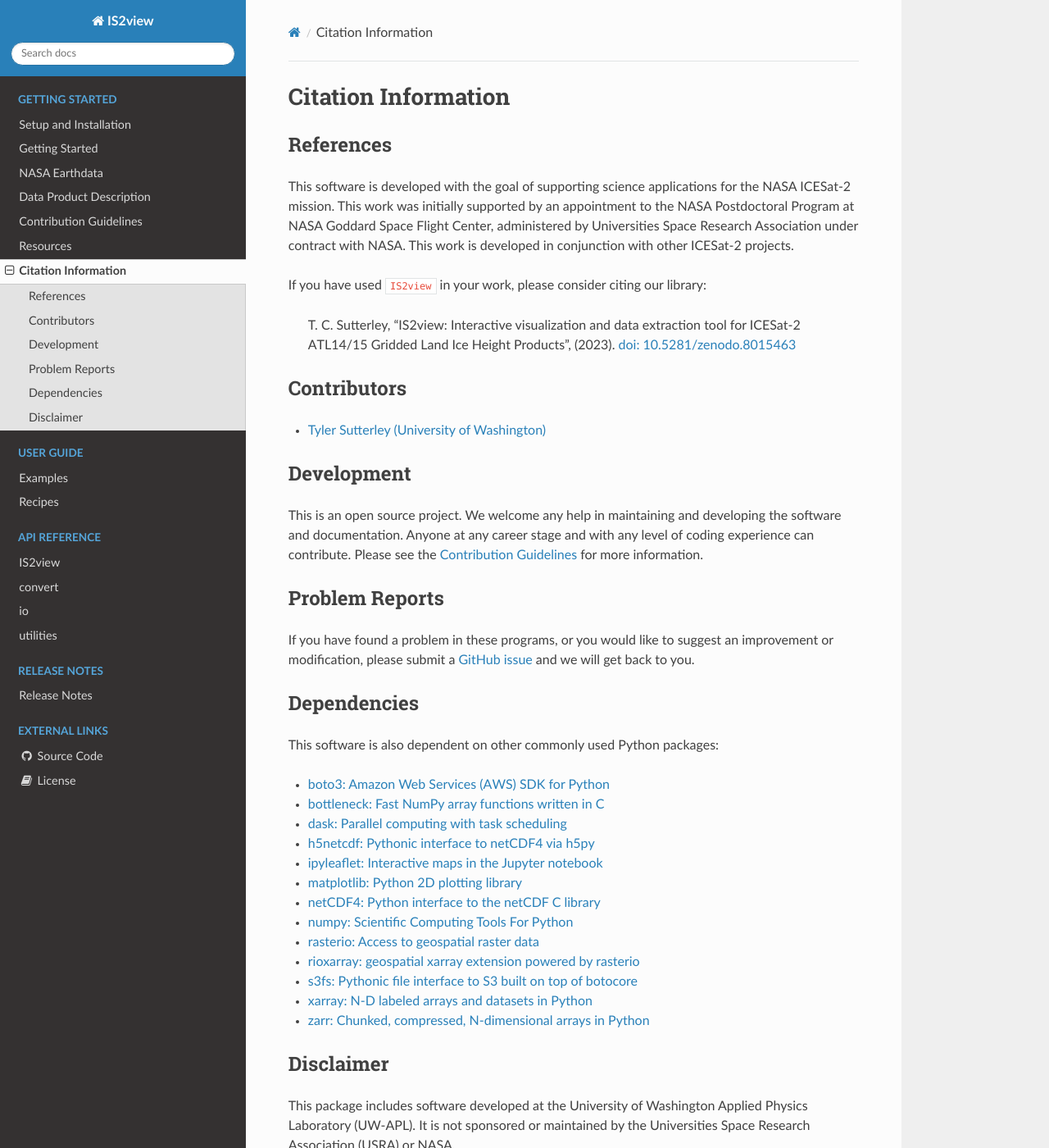
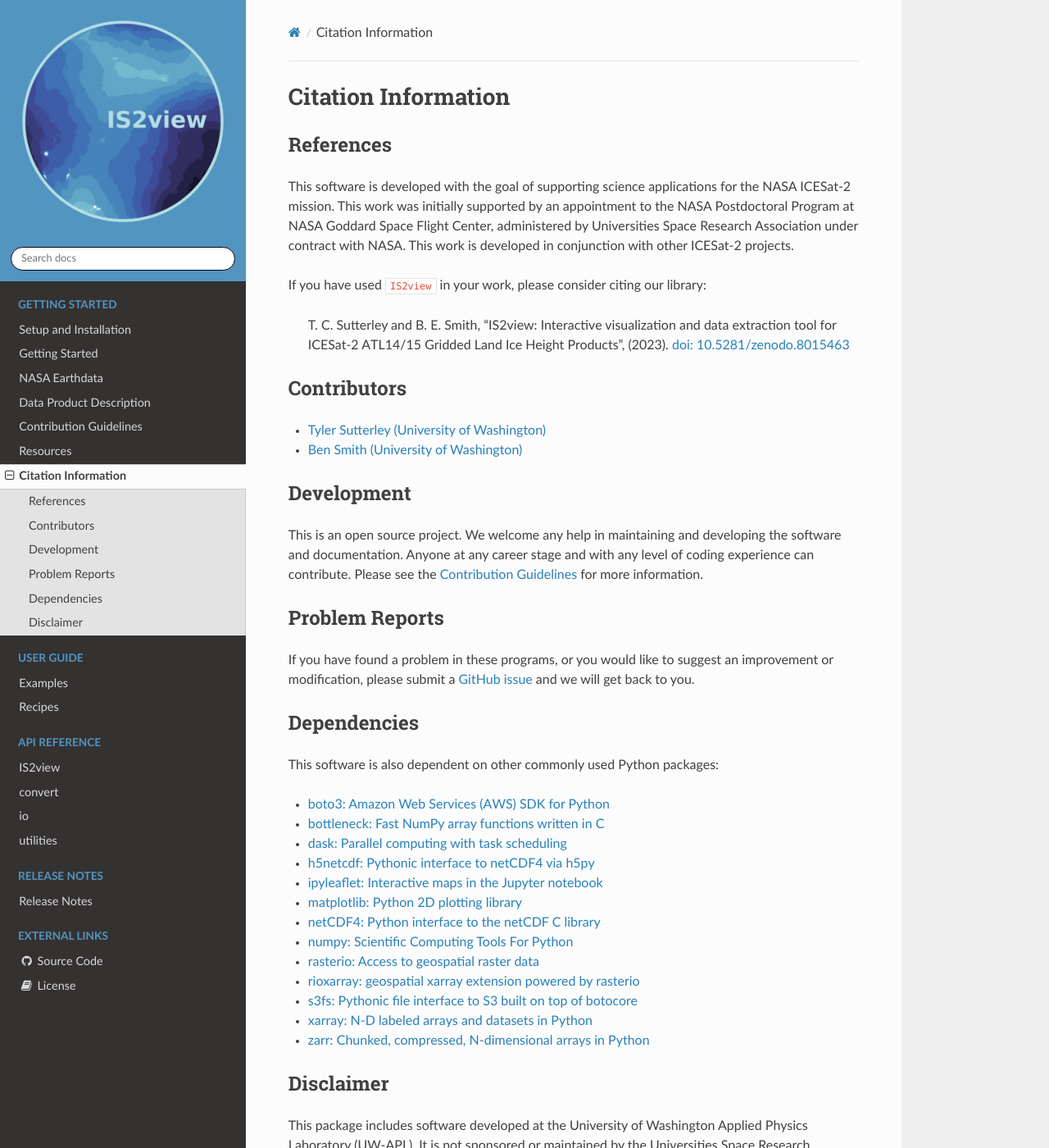
Before and after one commit to tsutterley/IS2view, a Sphinx documentation site: the page built from doc/source/getting_started/Citations.rst, in a window 1280 px wide and 1400 px high. Shown: the whole window at 82% size. Built offline with Sphinx 7.4.7 and the Read the Docs theme 2.0.0, drawn with Linux system fonts in a browser that asks for light colours.

Commit message:
docs: update style of documentation and add logo

```diff
--- a/CONTRIBUTORS.rst
+++ b/CONTRIBUTORS.rst
@@ -1 +1,2 @@
 - `Tyler Sutterley (University of Washington) <http://psc.apl.uw.edu/people/investigators/tyler-sutterley/>`_
+- `Ben Smith (University of Washington) <http://psc.apl.uw.edu/people/investigators/ben-smith/>`_
--- a/doc/source/_static/style.css
+++ b/doc/source/_static/style.css
@@ -1,3 +1,18 @@
+/* color adjustments to fit logo theme */
+.wy-menu > .caption > span.caption-text {
+    color: #5295c0;
+}
+.wy-nav-top {
+    background-color: #5295c0;
+    color: #eafdfd;
+}
+.wy-side-nav-search {
+    background-color: #5295c0;
+}
+.wy-side-nav-search input[type="text"] {
+    border-color: #040613;
+}
+
 /* fix for position of equation numbers
  * https://github.com/rtfd/sphinx_rtd_theme/issues/301
  */
@@ -14,3 +29,12 @@
     visibility: visible;
     margin-right: -0.7em;
 }
+
+/* fix for property line spacing
+* https://github.com/rtfd/sphinx_rtd_theme/issues/1301
+*/
+.property {
+    display: block !important;
+    padding-right: 8px;
+    max-width: 100%;
+}
--- a/doc/source/conf.py
+++ b/doc/source/conf.py
@@ -70,11 +70,14 @@ html_show_copyright = True
 # a list of builtin themes.
 #
 html_theme = 'sphinx_rtd_theme'
-html_theme_options = {}
+html_theme_options = {
+    "logo_only": True,
+}
 
 # Add any paths that contain custom static files (such as style sheets) here,
 # relative to this directory. They are copied after the builtin static files,
 # so a file named "default.css" will overwrite the builtin "default.css".
+html_logo = "_assets/IS2view_logo.png"
 html_static_path = ['_static']
 repository_url = f"https://github.com/tsutterley/IS2view"
 html_context = {
--- a/doc/source/getting_started/Citations.rst
+++ b/doc/source/getting_started/Citations.rst
@@ -13,7 +13,7 @@ is developed in conjunction with other ICESat-2 projects.
 
 If you have used ``IS2view`` in your work, please consider citing our library:
 
-    T. C. Sutterley,
+    T. C. Sutterley and B. E. Smith,
     "IS2view: Interactive visualization and data extraction tool for
     ICESat-2 ATL14/15 Gridded Land Ice Height Products", (2023).
     `doi: 10.5281/zenodo.8015463 <https://doi.org/10.5281/zenodo.8015463>`_
--- a/version.txt
+++ b/version.txt
@@ -1 +1 @@
-0.0.1
+0.0.2
```
Also changed, not shown: doc/source/release_notes/release-v0.0.2.rst (added, +10 -0 lines), doc/source/_assets/IS2view_logo.png (added), 1 other file.
